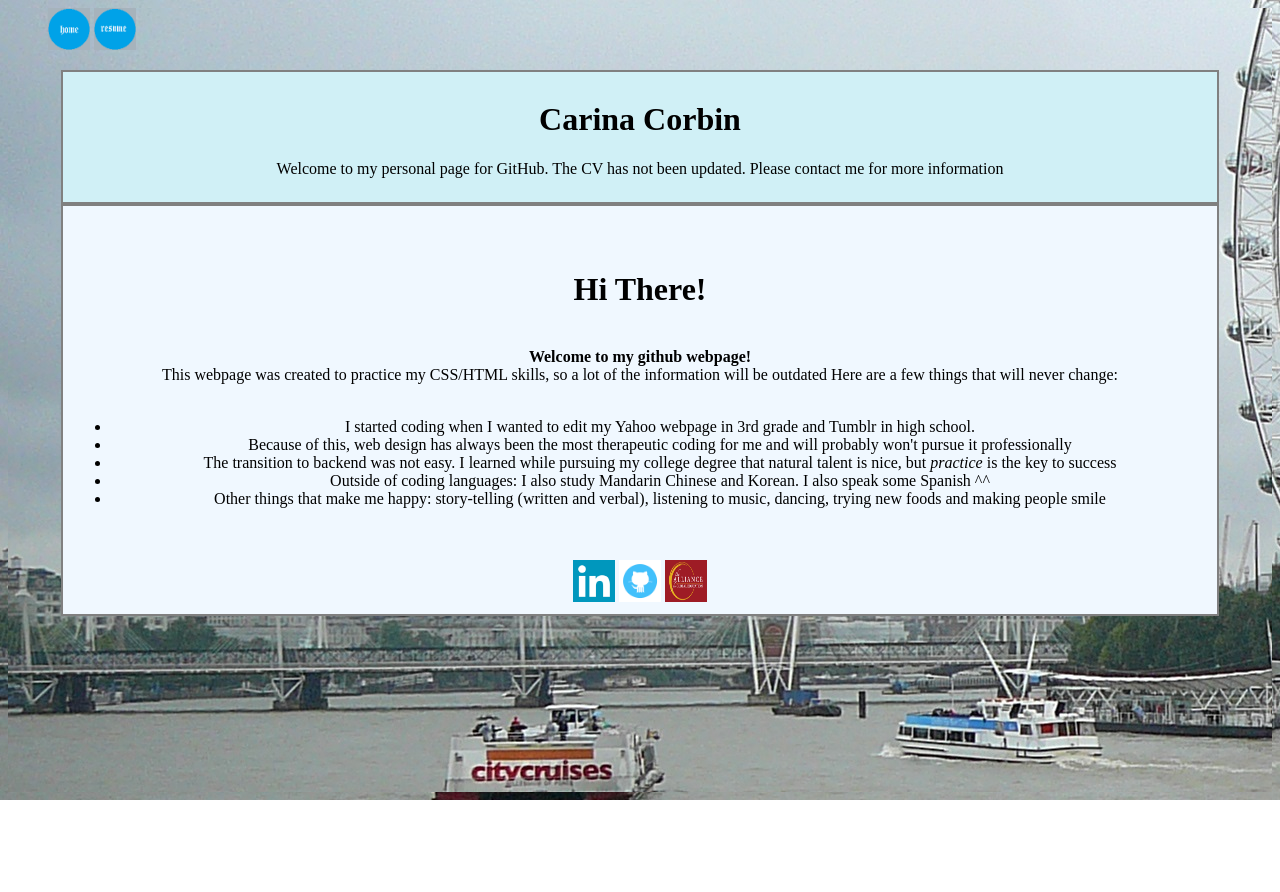
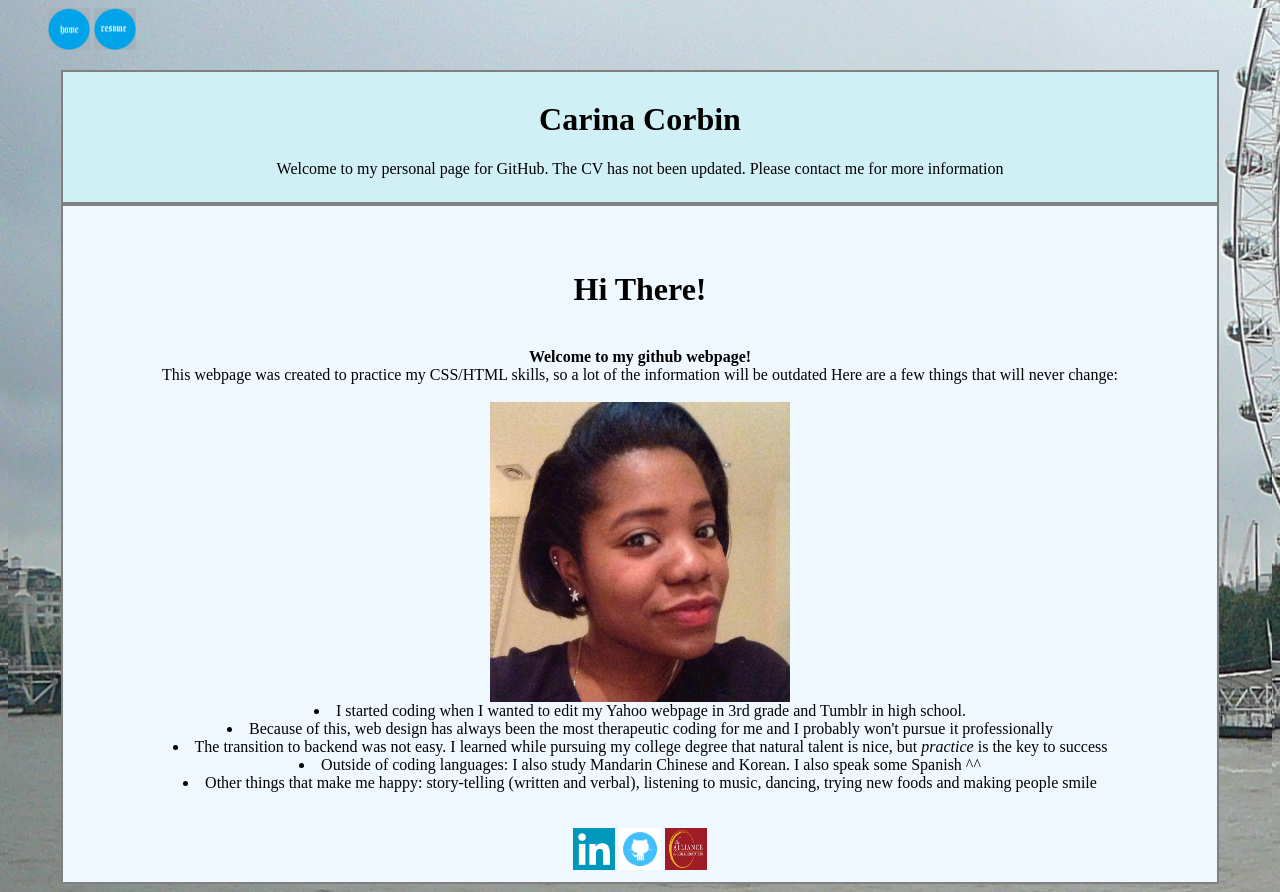
Before and after one commit to ccorbin17/ccorbin17.github.io, a plain HTML site: page index.html in a window 1280 px wide. Before the commit the page ends 800 px from the top, so only its background shows below. Drawn offline with Linux system fonts and the light colour scheme.

Commit message:
Added container to make it pretty

```diff
--- a/index.html
+++ b/index.html
@@ -29,15 +29,20 @@
 	<center> This webpage was created to practice my CSS/HTML skills, so a lot of the information will be outdated
 		Here are a few things that will never change: </center> <br>
 
+
+<div class="About Me">
+<img src="me.jpg" width=300>
 	<div>
-	<ul>
 	<li> I started coding when I wanted to edit my Yahoo webpage in 3rd grade and Tumblr in high school.
-	<li>  Because of this, web design has always been the most therapeutic coding for me and will probably won't pursue it professionally   </li>
+	<li>  Because of this, web design has always been the most therapeutic coding for me and I probably won't pursue it professionally   </li>
 	<li> The transition to backend was not easy. I learned while pursuing my college degree that natural talent is nice, but <i> practice </i> is the key to success  </li>
 	<li> Outside of coding languages: I also study Mandarin Chinese and Korean.  I also speak some Spanish ^^ </li>
 	<li> Other things that make me happy: story-telling (written and verbal), listening to music, dancing, trying new foods and making people smile </li>
-		</ul>
+
 		</div>
+
+</div>
+
 <br>
 <br>
 <a href="https://www.linkedin.com/pub/carina-corbin/b2/728/bab"><img src="linkedin-icon.png" height="42" width="42"></a>
```
